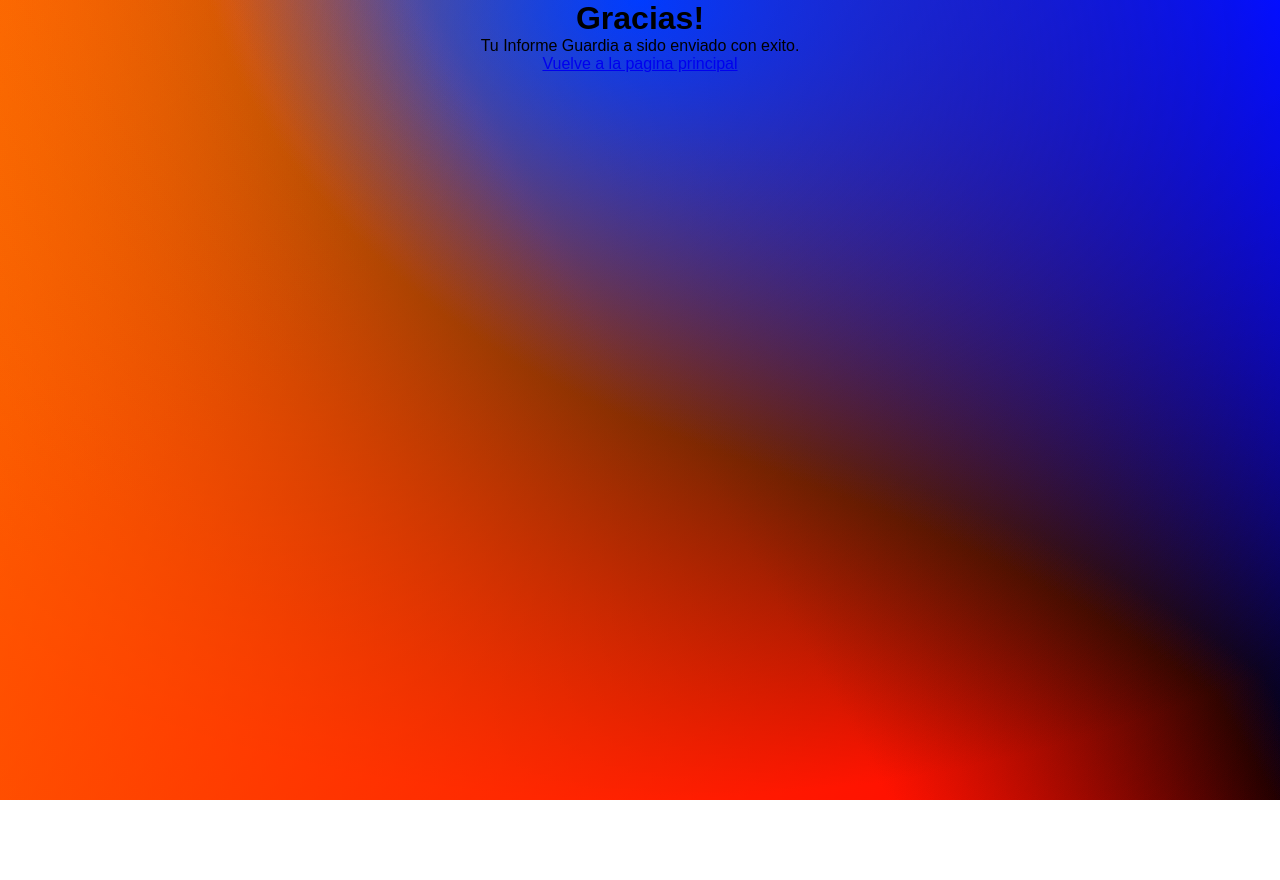
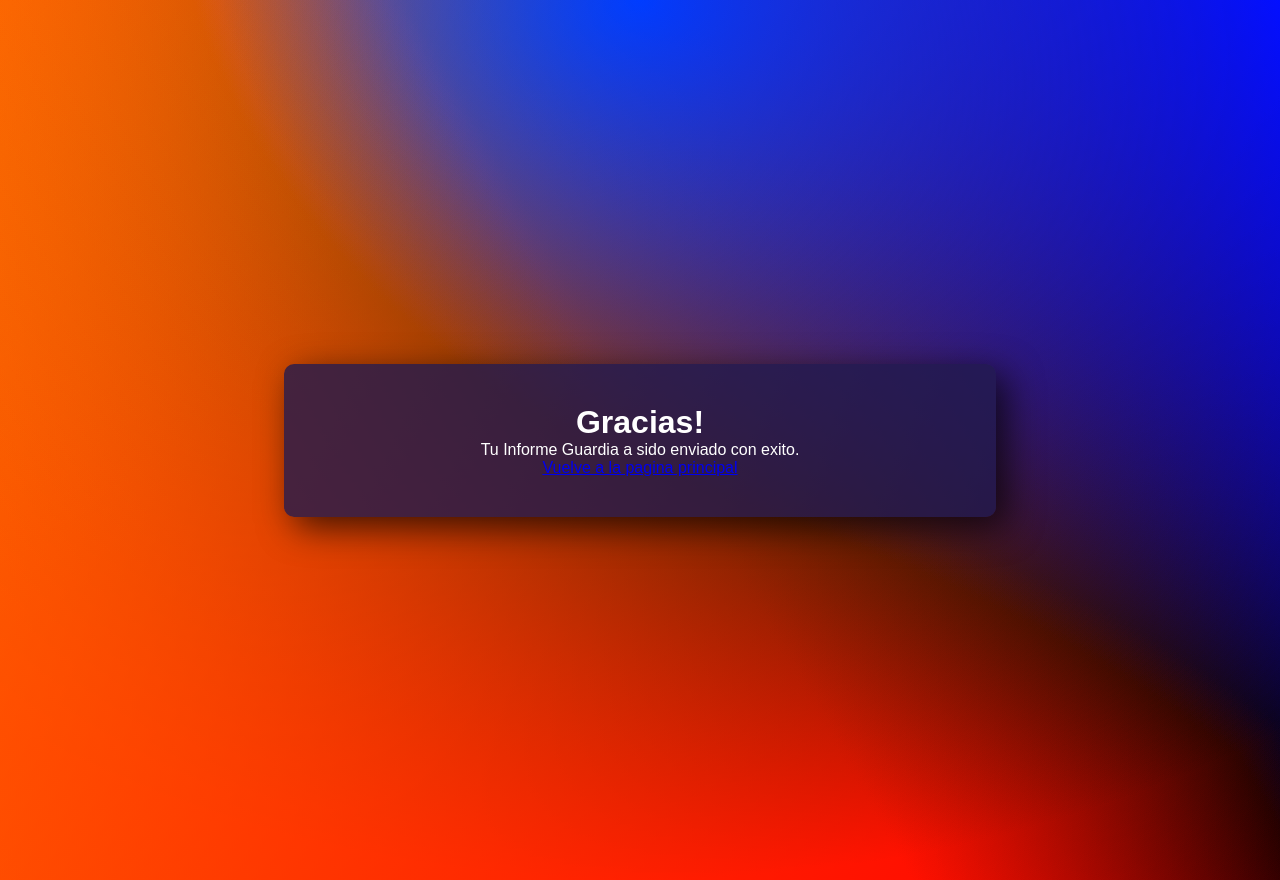
Before and after one commit to NehuenRiquelme/pagina-pason, a plain HTML site: page success.html in a window 1280 px wide. Before the commit the page ends 800 px from the top, so only its background shows below. Drawn offline with Linux system fonts and the light colour scheme.

```diff
--- a/style.css
+++ b/style.css
@@ -191,6 +191,12 @@ form,.pasoncont h1{
 }
 /* segunda pagina*/
 .success{
+    padding: 2.5em;
+    min-height: 100vh;
+    display: flex;
+    justify-content: center;
+    align-items: center;
+
         height:100vh;
         margin: 0;
         --x: calc(var(--posX, 0) * 1px);
@@ -201,4 +207,20 @@ form,.pasoncont h1{
 
     linear-gradient(60deg, rgb(255, 123, 0), rgb(6, 64, 255));
   background-blend-mode: overlay, overlay, difference, difference, difference, normal;
+
 }
+
+.success > div{
+    position: relative;
+    background: #21194ecc;
+    padding: 2.5em 3.5em;
+    color: #fff;
+    border-radius: 10px;
+    overflow: hidden;
+    box-shadow: 10px 10px 35px rgba(0, 0, 0, .7);
+    width: 100%;
+    max-width: 600px;
+}
+.success h1{
+
+}
```
